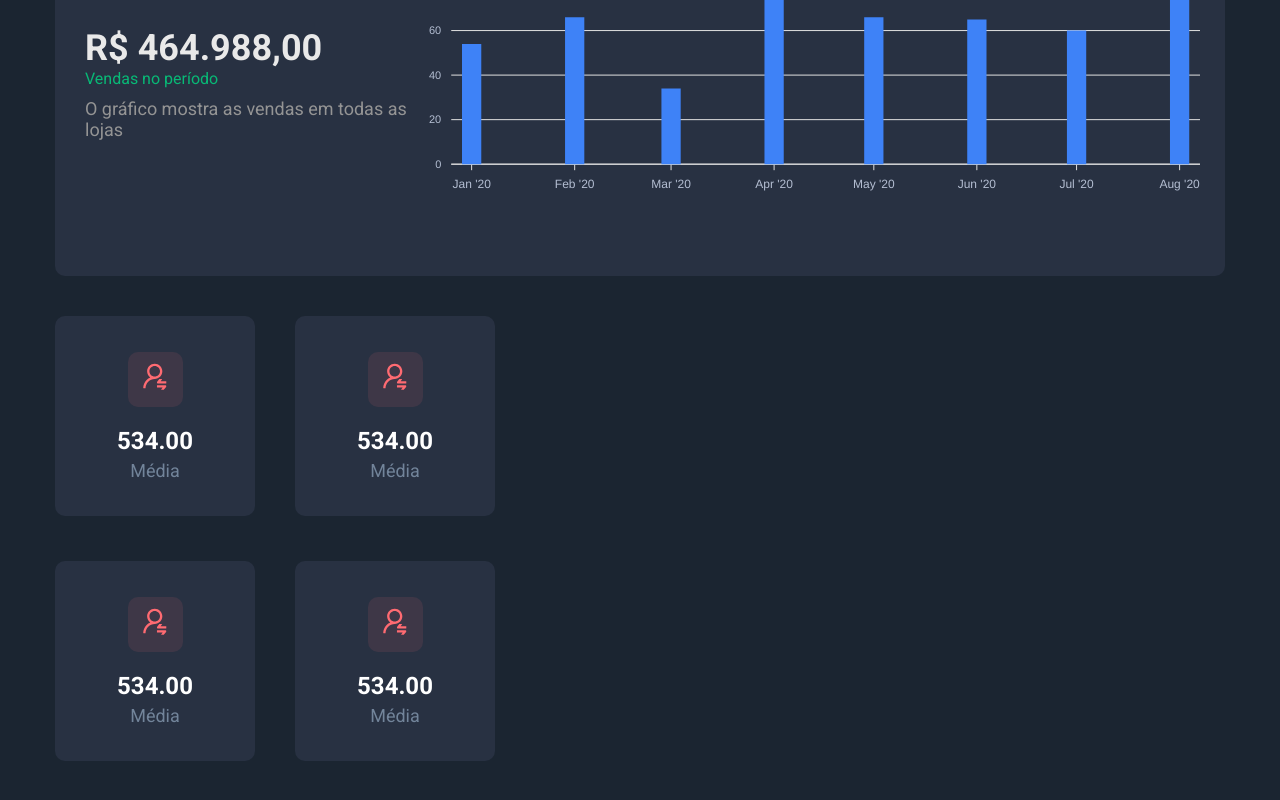
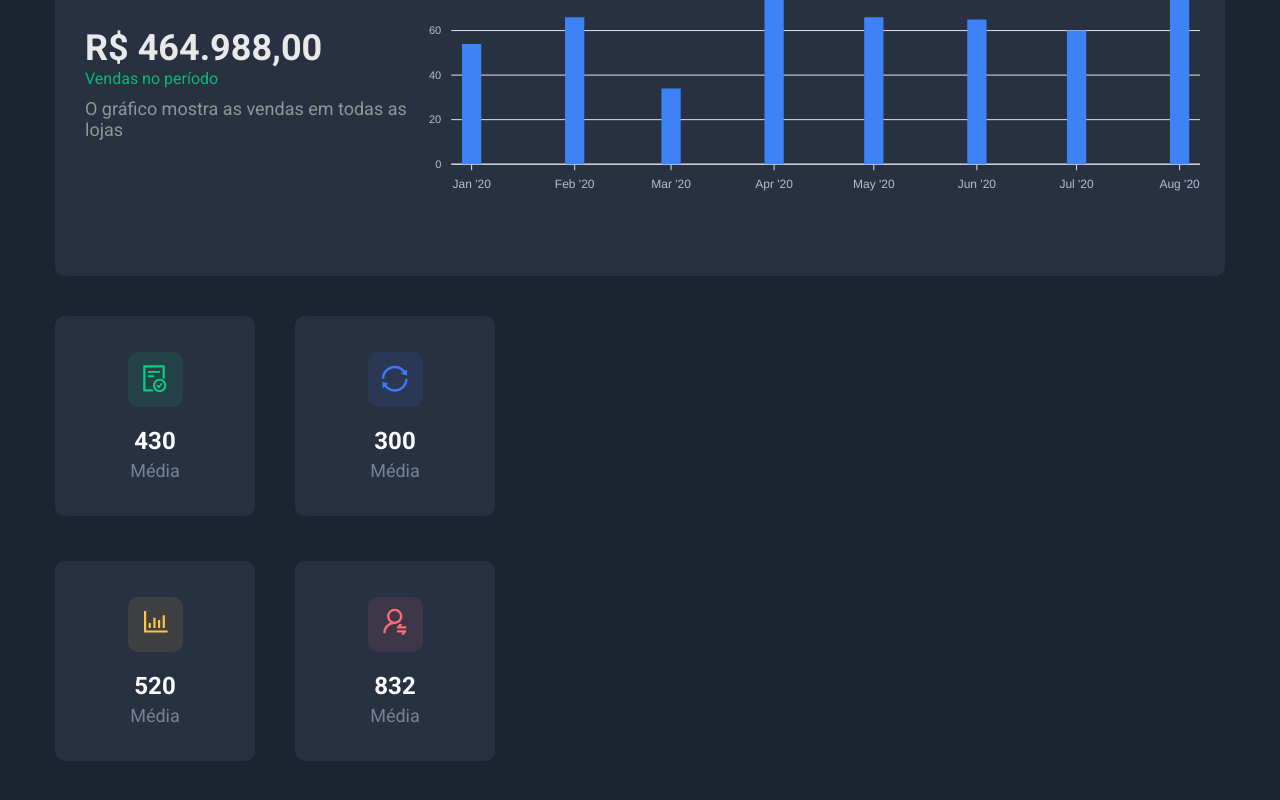
Before and after one commit to mario1980miranda/dsvendas-mariom, a React (Create React App) app in the folder front-web/: page / in a window 1280 px wide. Shown: the part 344-1144 px from the top of the page. Built offline with nearby package versions, Linux system fonts and the light colour scheme.

Commit message:
Sales summary cards subcomponents with dynamic values

```diff
--- a/front-web/src/components/sales-summary/index.tsx
+++ b/front-web/src/components/sales-summary/index.tsx
@@ -1,13 +1,18 @@
 import SalesSummaryCard from './sales-summary-card';
+import { ReactComponent as DoneIcon } from '../../assets/done-icon.svg';
+import { ReactComponent as SyncIcon } from '../../assets/sync-icon.svg';
+import { ReactComponent as BarChartIcon } from '../../assets/bar-chart-icon.svg';
+import { ReactComponent as AvatarIcon } from '../../assets/avatar-icon.svg';
+
 import './styles.css';
 
 function SalesSummary() {
   return (
     <div className="sales-summary-container">
-      <SalesSummaryCard />
-      <SalesSummaryCard />
-      <SalesSummaryCard />
-      <SalesSummaryCard />
+      <SalesSummaryCard value={430} label="Média" icon={<DoneIcon />} />
+      <SalesSummaryCard value={300} label="Média" icon={<SyncIcon />} />
+      <SalesSummaryCard value={520} label="Média" icon={<BarChartIcon />} />
+      <SalesSummaryCard value={832} label="Média" icon={<AvatarIcon />} />
     </div>
   );
 }
--- a/front-web/src/components/sales-summary/sales-summary-card.tsx
+++ b/front-web/src/components/sales-summary/sales-summary-card.tsx
@@ -1,12 +1,17 @@
 import './styles.css';
-import { ReactComponent as AvatarIcon } from '../../assets/avatar-icon.svg';
 
-function SalesSummaryCard() {
+type Props = {
+  value: number;
+  label: string;
+  icon: React.ReactNode;
+};
+
+function SalesSummaryCard({ value, label, icon }: Props) {
   return (
     <div className="sales-summary-card base-card">
-      <AvatarIcon />
-      <h3 className="sales-summary-card-value">534.00</h3>
-      <span className="sales-summary-card-label">Média</span>
+      {icon}
+      <h3 className="sales-summary-card-value">{value}</h3>
+      <span className="sales-summary-card-label">{label}</span>
     </div>
   );
 }
```
